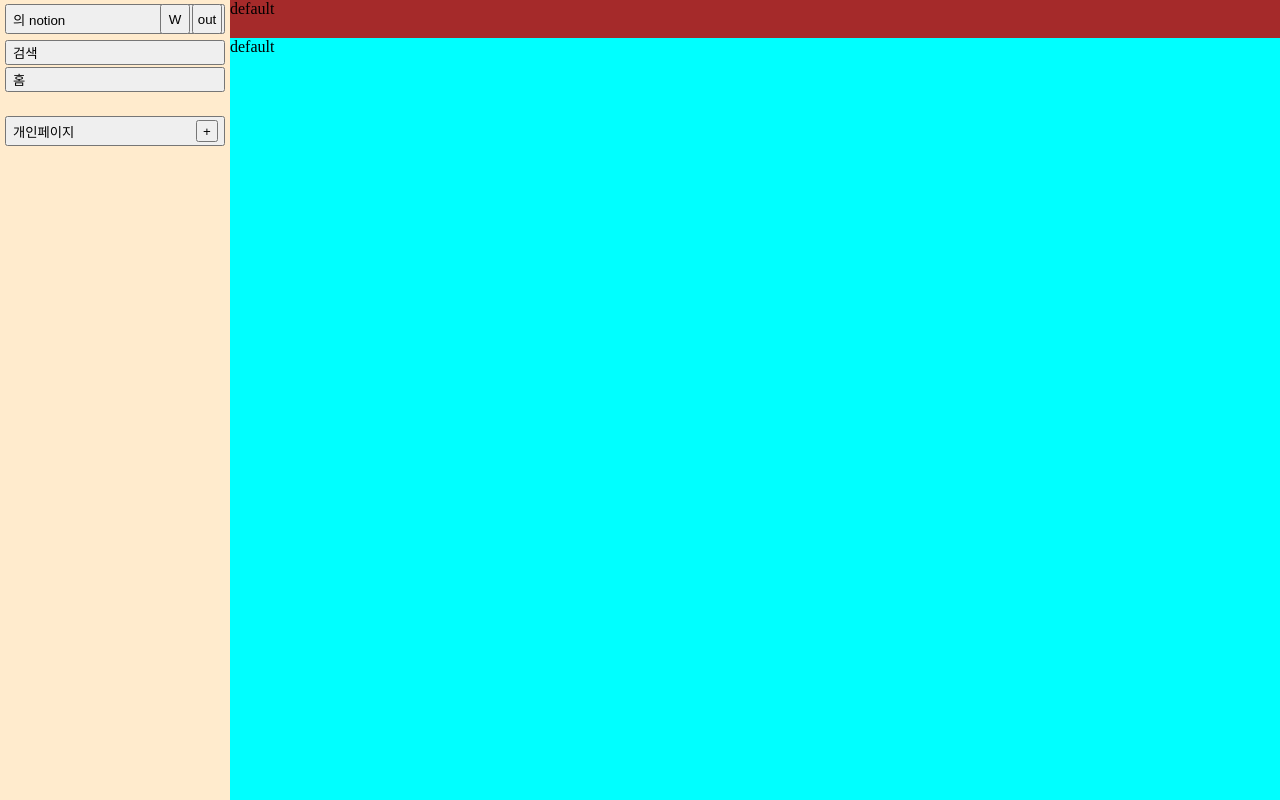
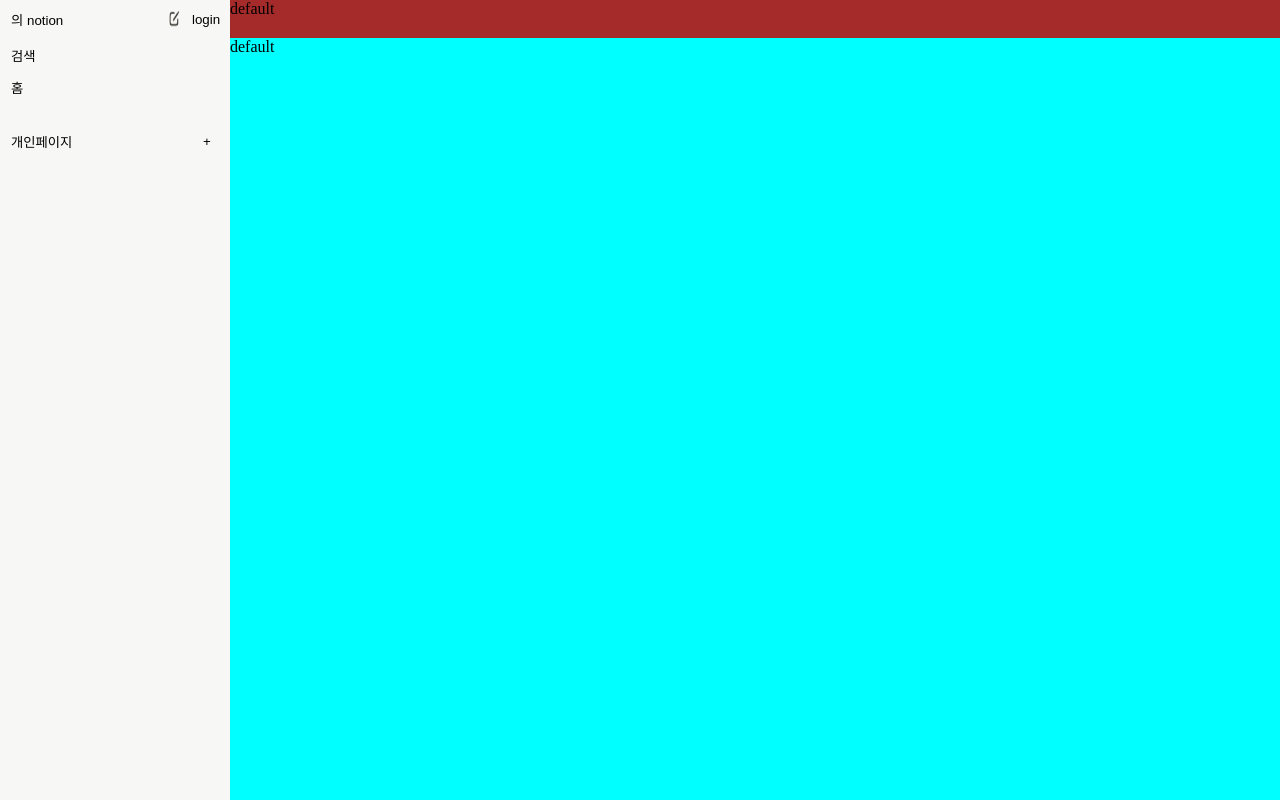
Before and after one commit to CG05/project_ajaaja, a Django app: page /ltab/ in a window 1280 px wide; the page is wider, and only the part inside the window is pictured. Run offline with Django 5.2, Linux system fonts and the light colour scheme.

Commit message:
오류안뜨니까 저장

```diff
--- a/main/template/home.html
+++ b/main/template/home.html
@@ -16,7 +16,7 @@
             height: 100%;
             float : left;
             clear : left;
-            background-color: blanchedalmond;
+            background-color: rgb(247, 247, 245);
         }
         .utab{
             display: sticky;
--- a/main/template/ltab/default.html
+++ b/main/template/ltab/default.html
@@ -8,6 +8,7 @@ default
 {% endblock headscript %}
 
 {% block style %}
+
 {% endblock style %}
 
 {% block utab %}
@@ -15,24 +16,60 @@ default
 {% endblock utab %}
 
 {% block ltab %}
+<style>
+  /* 모든 버튼에 적용될 스타일 */
+  button {
+    border: none; /* 테두리 없음 */
+    background-color: rgb(247, 247, 245); /* 배경색 설정 */
+  }
+  button:hover {
+    background-color: rgb(239, 239, 237); /* 마우스를 올렸을 때 배경색 변경 */
+  }
+  #popup {
+    width: 500px;
+    height: 500px;
+    position: fixed;
+    top: 50%;
+    left: 50%;
+    transform: translate(-50%, -50%);
+    background-color: white;
+    border: 1px solid #ccc;
+    padding: 20px;
+    box-shadow: 0 0 10px rgba(0, 0, 0, 0.3);
+    z-index: 1000;
+    display: none; /* 기본적으로는 숨겨진 상태 */
+  }
+</style>
+
 <form method="post" enctype="multipart/form-data"> {% csrf_token %}
 
   <div style="display: flex; align-items: center; position: relative;">
-    <button id="notionBtn" type="button" style="width: 220px; height: 30px; margin-top: 4px; margin-bottom: 4px; margin-left: 5px; margin-right: 0px; text-align: left;"><span>{{ username }}의 notion</span></button>
+    <button id="notionBtn" type="button" style="width: 220px; height: 30px; margin-top: 4px; margin-bottom: 4px; margin-left: 5px; margin-right: 0px; text-align: left;" onclick="toggleButton()"><span>{{ username }}의 notion</span></button>
 
     <!-- 페이지 생성되야함 /newpage/ -->
-    <button id="newpage" type="button" style="width: 30px; height: 30px; position: absolute; left: 160px; top: 4px;" onclick="document.location.href='/ltab/'">W</button>
-    <!-- 로그아웃 -->
-    <button id="logoutBtn" type="button" style="width: 30px; height: 30px; display: flex; justify-content: center; align-items: center;  position: absolute; left: 192px; top: 4px;" onclick="document.location.href='/account/logout/'">out</button>
+    {% load static %}
+    <button id="newpage" type="button" style="width: 28px; height: 28px; position: absolute; left: 160px; top: 5px;" onclick="document.location.href='/ltab/'">
+      <img src="{% static 'writeBtn.png' %}" alt="Logout" style="width: 100%; height: 100%;">
+    </button>
+
+    <!-- 로그아웃 / 로그인 -->
+    {% if user.is_active %}
+    <button id="logoutBtn" type="button" style="width: 28px; height: 28px; display: flex; justify-content: center; align-items: center;  position: absolute; left: 192px; top: 5px;" onclick="document.location.href='/account/logout/'">logout</button>
+    {% else %}
+    <button id="loginBtn" type="button" style="width: 28px; height: 28px; display: flex; justify-content: center; align-items: center;  position: absolute; left: 192px; top: 5px;" onclick="document.location.href='/account/login/'">login</button>
+    {% endif %}
   </div>
 
 
-  <table class="table table-bordered border-primary text-align">
-    <!-- 검색 -->
-    <button type="button" style="width: 220px; margin-left: 5px; margin-top: 5px; margin-top: 2px; text-align: left;" onclick="document.location.href='/research/'">검색</button>
-    <!-- 홈 -->
-    <button type="button" style="width: 220px; margin-left: 5px; margin-top: 5px; margin-top: 2px; text-align: left;" onclick="document.location.href='/'">홈</button>
-  </table>
+  <!-- 검색 -->
+
+  <button type="button" style="width: 220px; height: 30px; margin-left: 5px; margin-top: 2px; text-align: left;" onclick="openPopup()">검색</button>
+  <div id="popup">
+    <iframe src="search.html" width="100%" height="100%" frameborder="0"></iframe>
+  </div>
+  <!-- 홈 -->
+  <button type="button" style="width: 220px; height: 30px; margin-left: 5px; margin-top: 5px; margin-top: 2px; text-align: left;" onclick="document.location.href='/'">홈</button>
+
 
 
   <div style="display: flex; align-items: center; position: relative; margin-top: 20px;">
@@ -42,9 +79,26 @@ default
     <!-- 개인페이지 추가 버튼 / 로케이션 변경 -->
     <button id="userpage" type="button" style="width: 22px; height: 22px; display: flex; justify-content: center; align-items: center;  position: absolute; left: 196px; top: 8px;" onclick="document.location.href='/account/logout/'">+</button>
   </div>
+
 </form>
 
+<script>
+  function openPopup() {
+    document.getElementById('popup').style.display = 'block';
+  }
+  function toggleButton() {
+    var newpageBtn = document.getElementById("newpage");
+    if (newpageBtn.style.display === "none") {
+      newpageBtn.style.display = "block";
+    } else {
+      newpageBtn.style.display = "none";
+    }
+  }
+
+
+  </script>
 {% endblock ltab %}
+
 
 
 {% block page %}
```
Also changed, not shown: main/ltab/urls.py (line endings or trailing spaces), main/ltab/views.py (line endings or trailing spaces), main/static/writeBtn.PNG.
